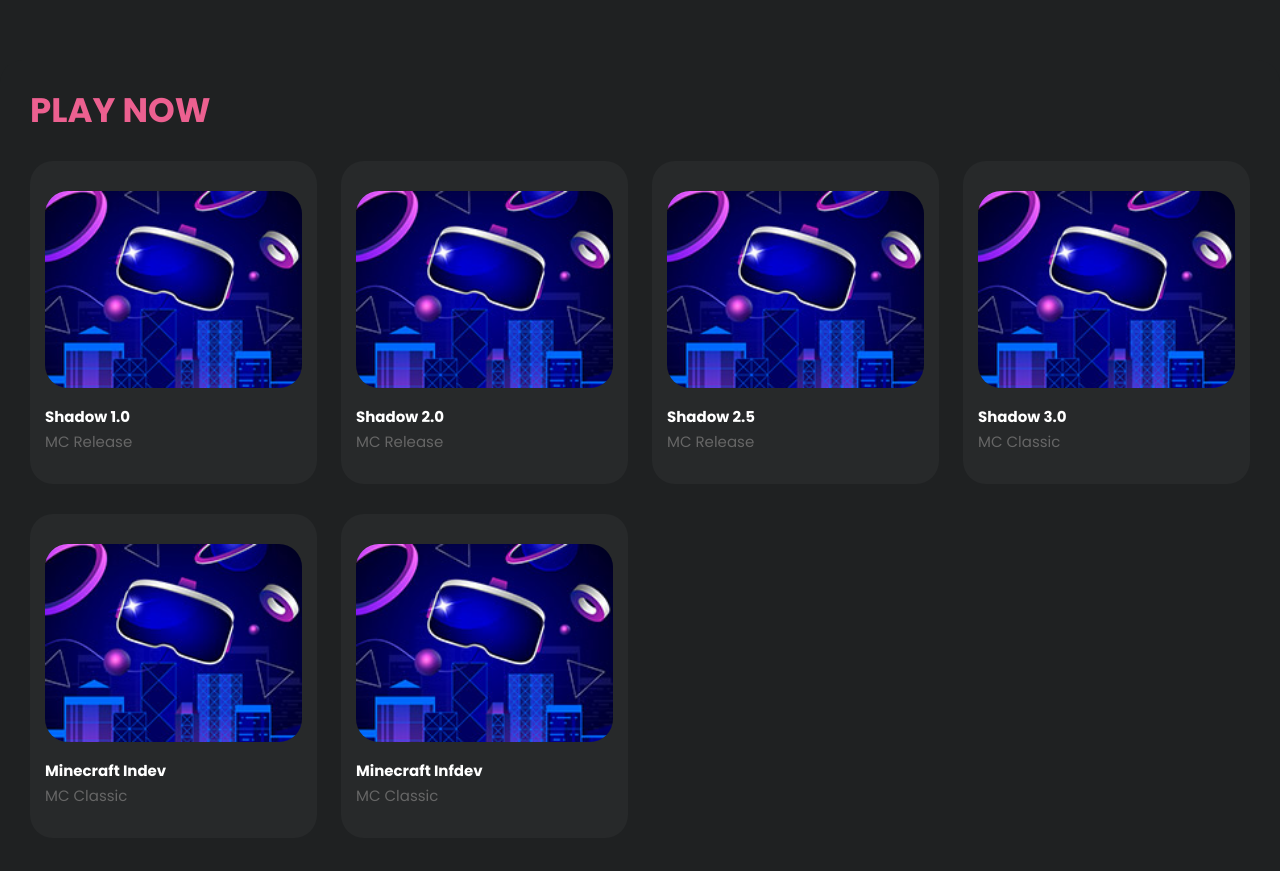
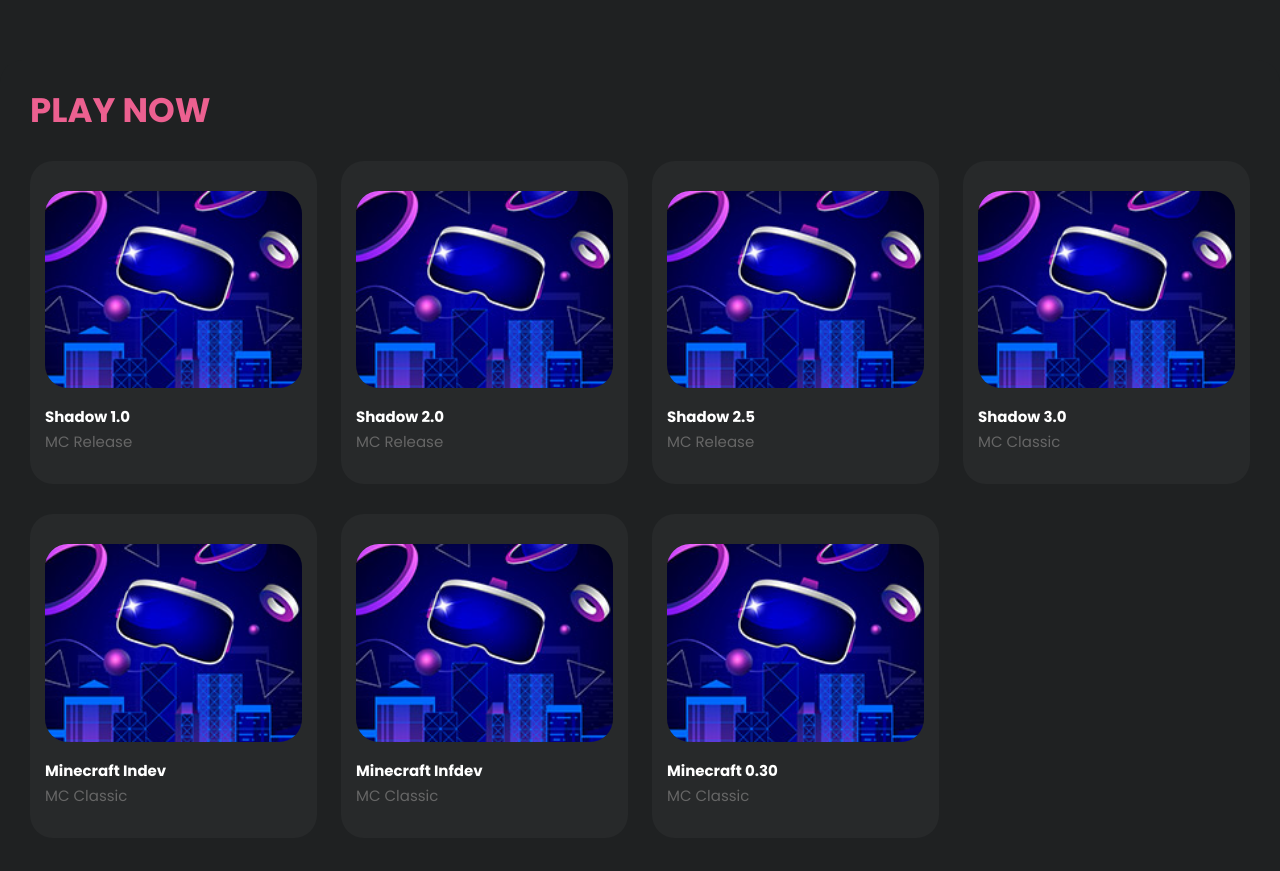
Before and after one commit to egglercraftdev/shadoweagler, a plain HTML site: page index.html in a window 1280 px wide. Drawn offline with nearby package versions, Linux system fonts and the light colour scheme.

Commit message:
Update index.html

```diff
--- a/index.html
+++ b/index.html
@@ -121,6 +121,14 @@
                 <h4>Minecraft Infdev<br><span>MC Classic</span></h4>
         </a>
       </div>
+  </div>
+      <div class="col-lg-3 col-sm-6">
+        <a href="Release_2__0.30.html"> <!-- Fortnite oyunu için gidilecek HTML sayfanın adı ve yolunu belirtin -->
+            <div class="item">
+                <img src="assets/images/popular-01.jpg" alt="">
+                <h4>Minecraft 0.30<br><span>MC Classic</span></h4>
+        </a>
+      </div>
     <!-- ***** Most Popular End ***** -->
 
 
```
